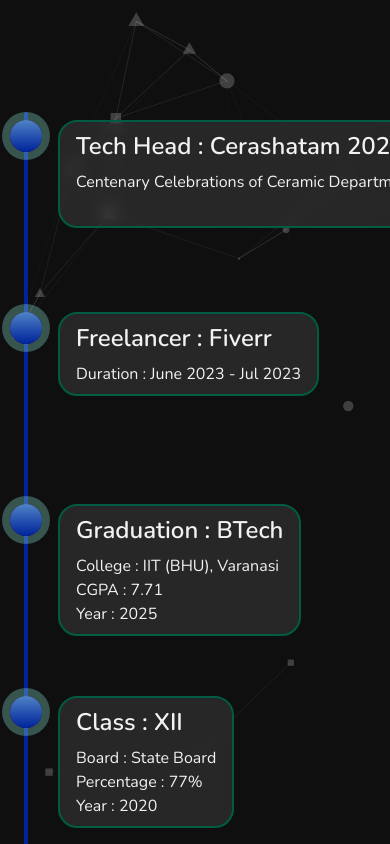
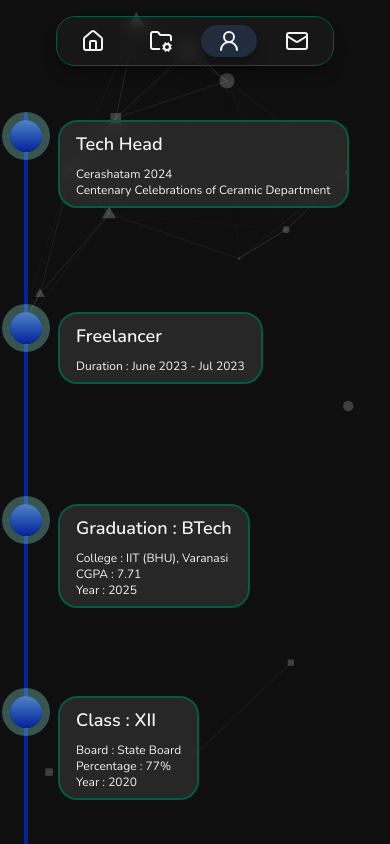
Before and after one commit to priyaaanshh/thepriyansh01.github.io, a Next.js app: page /experience in a window 390 px wide. Built offline with nearby package versions, Linux system fonts and the light colour scheme.

Commit message:
added navbar in mobile devices

```diff
--- a/src/app/experience/timelineData.js
+++ b/src/app/experience/timelineData.js
@@ -1,12 +1,12 @@
 const timelineData = [
   {
-    title: "Tech Head : Cerashatam 2024",
-    description: `Centenary Celebrations of Ceramic Department
-
+    title: "Tech Head",
+    description: `Cerashatam 2024
+    Centenary Celebrations of Ceramic Department
   `,
   },
   {
-    title: "Freelancer : Fiverr",
+    title: "Freelancer",
     description: `Duration : June 2023 - Jul 2023
   `,
   },
--- a/src/components/custom/navBars/header.tsx
+++ b/src/components/custom/navBars/header.tsx
@@ -2,6 +2,7 @@
 import React from "react";
 import Link from "next/link";
 import { usePathname } from "next/navigation";
+import { FolderCog, Home, Mail, User2Icon } from "lucide-react";
 
 const Header = () => {
   const pathname = usePathname();
@@ -13,14 +14,17 @@ const Header = () => {
   };
   return (
     <div className="z-50 flex flex-col justify-center items-center fixed top-0 w-full py-2">
-      <div className="mt-2 hidden w-max flex-wrap justify-center items-center space-x-3 rounded-[var(--radius)] shadow-lg shadow-black/30 bg-[#4e535324] border border-muted p-2 backdrop-blur md:flex">
+      <div className="mt-2 flex w-max flex-wrap justify-center items-center space-x-3 rounded-[var(--radius)] shadow-lg shadow-black/30 bg-[#4e535324] border border-muted p-2 backdrop-blur">
         <Link href="/" passHref>
           <div
             className={`flex justify-center items-center font-semibold md:px-4 md:text-lg px-4 py-1 ${isActive(
               "/"
             )}`}
           >
-            Home
+            <div className="md:hidden flex">
+              <Home />
+            </div>
+            <div className="hidden md:flex">Home</div>
           </div>
         </Link>
 
@@ -30,7 +34,10 @@ const Header = () => {
               "/projects"
             )}`}
           >
-            Projects
+            <div className="md:hidden flex">
+              <FolderCog />
+            </div>
+            <div className="hidden md:flex">Projects</div>
           </div>
         </Link>
 
@@ -40,7 +47,10 @@ const Header = () => {
               "/experience"
             )}`}
           >
-            Experience
+            <div className="md:hidden flex">
+              <User2Icon />
+            </div>
+            <div className="hidden md:flex">Experience</div>
           </div>
         </Link>
 
@@ -50,7 +60,10 @@ const Header = () => {
               "/contact"
             )}`}
           >
-            Contact Me
+            <div className="md:hidden flex">
+              <Mail />
+            </div>
+            <div className="hidden md:flex">Contact Me</div>
           </div>
         </Link>
       </div>
--- a/src/components/custom/timeline/timeline.tsx
+++ b/src/components/custom/timeline/timeline.tsx
@@ -24,10 +24,10 @@ const Card: React.FC<CardProps> = ({ event, left }) => {
   };
   return (
     <div className="flex justify-center flex-col px-4 py-2 rounded-lg border-2 border-muted backdrop-blur bg-white/10 cursor-pointer">
-      <div className={`mb-2 text-2xl font-semibold ${alignText()}`}>
+      <div className={`mb-2 text-lg md:text-2xl font-semibold ${alignText()}`}>
         {event.title}
       </div>
-      <div className={`whitespace-pre-line ${alignText()}`}>
+      <div className={`text-xs md:text-lg whitespace-pre-line ${alignText()}`}>
         {event.description}
       </div>
     </div>
```
